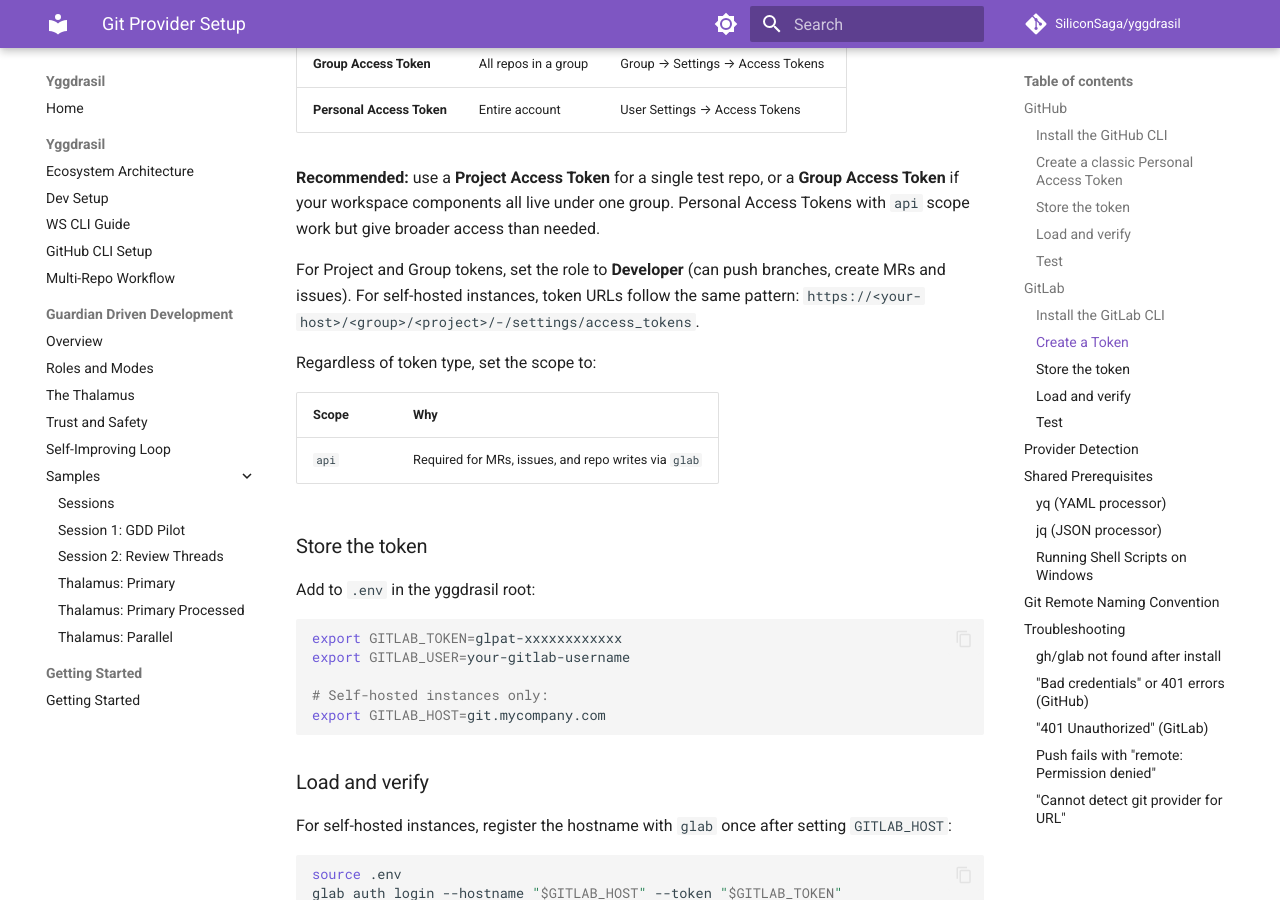
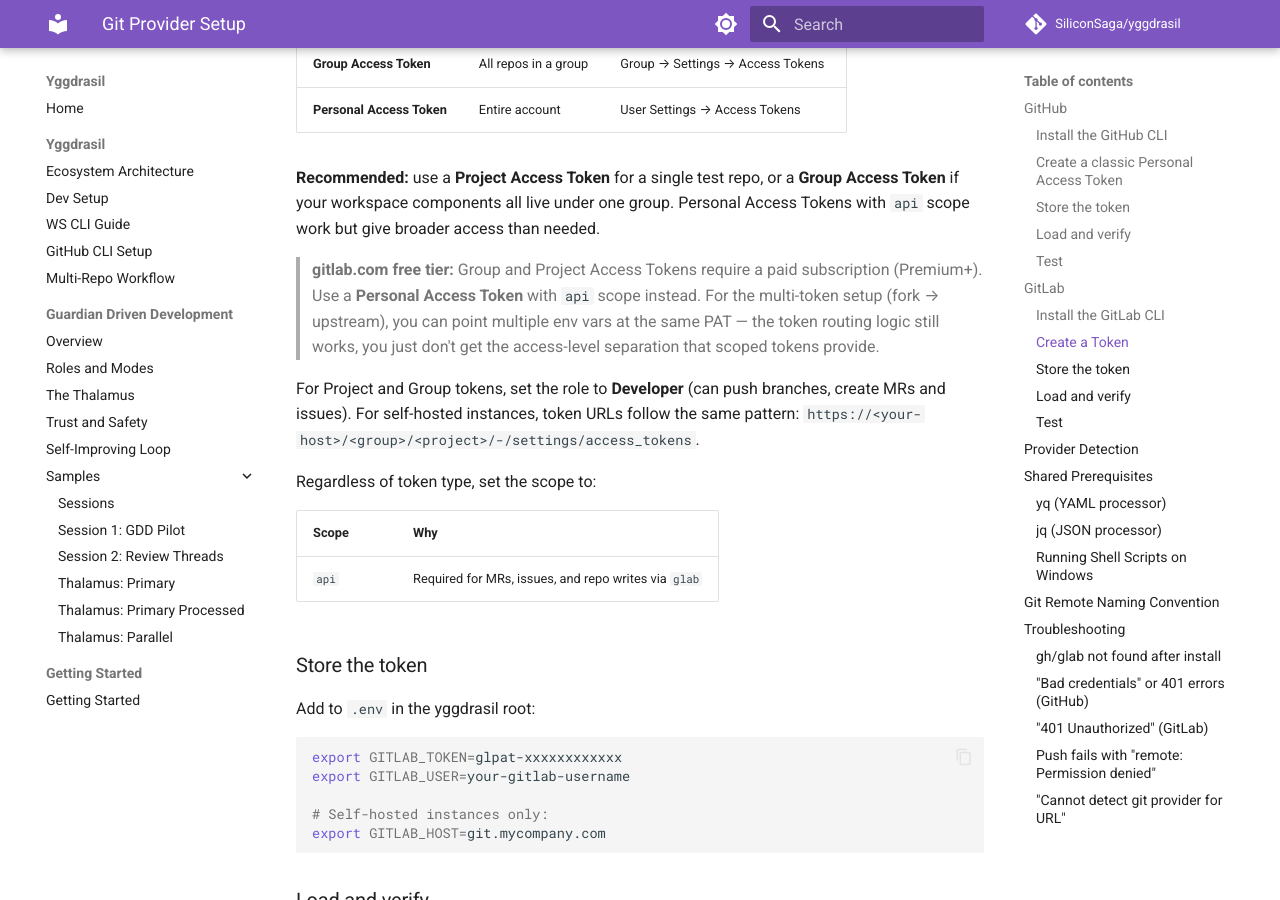
Before and after one commit to SiliconSaga/yggdrasil, an MkDocs documentation site: the page built from docs/git-provider-setup.md, in a window 1280 px wide and 900 px high, scrolled down 2303 px. Built offline with MkDocs 1.6.1 and Material for MkDocs 9.7.7, drawn with Linux system fonts in a browser that asks for light colours; comment, search, counter and statistics services are not loaded.

Commit message:
docs: note gitlab.com free tier lacks group/project access tokens
Group and Project Access Tokens require GitLab Premium+. Document the
free-tier workaround: use a Personal Access Token and point multiple env
vars at the same PAT to exercise the multi-token routing logic.

Addresses review comment on MR !1.

Co-Authored-By: Claude Opus 4.6 <noreply@anthropic.com>

```diff
--- a/docs/git-provider-setup.md
+++ b/docs/git-provider-setup.md
@@ -104,6 +104,12 @@ that covers your use case:
 **Recommended:** use a **Project Access Token** for a single test repo, or a
 **Group Access Token** if your workspace components all live under one group.
 Personal Access Tokens with `api` scope work but give broader access than needed.
+
+> **gitlab.com free tier:** Group and Project Access Tokens require a paid
+> subscription (Premium+). Use a **Personal Access Token** with `api` scope
+> instead. For the multi-token setup (fork → upstream), you can point multiple
+> env vars at the same PAT — the token routing logic still works, you just
+> don't get the access-level separation that scoped tokens provide.
 
 For Project and Group tokens, set the role to **Developer** (can push branches,
 create MRs and issues). For self-hosted instances, token URLs follow the same
```
Also changed, not shown: docs/cr-internals.md (+4 -1 lines), 1 other file.
